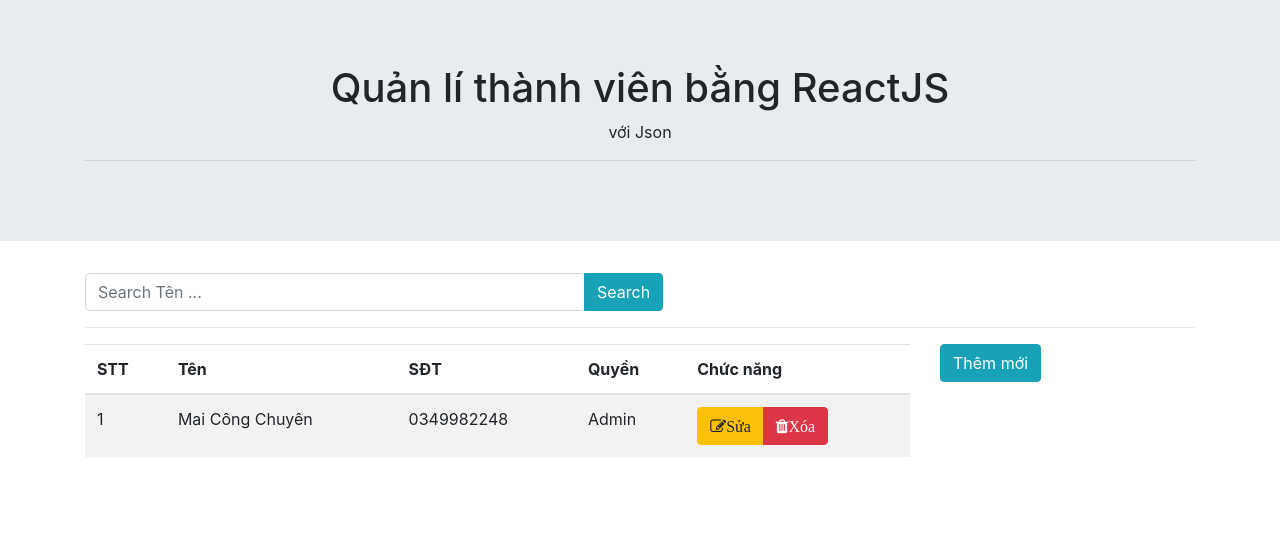
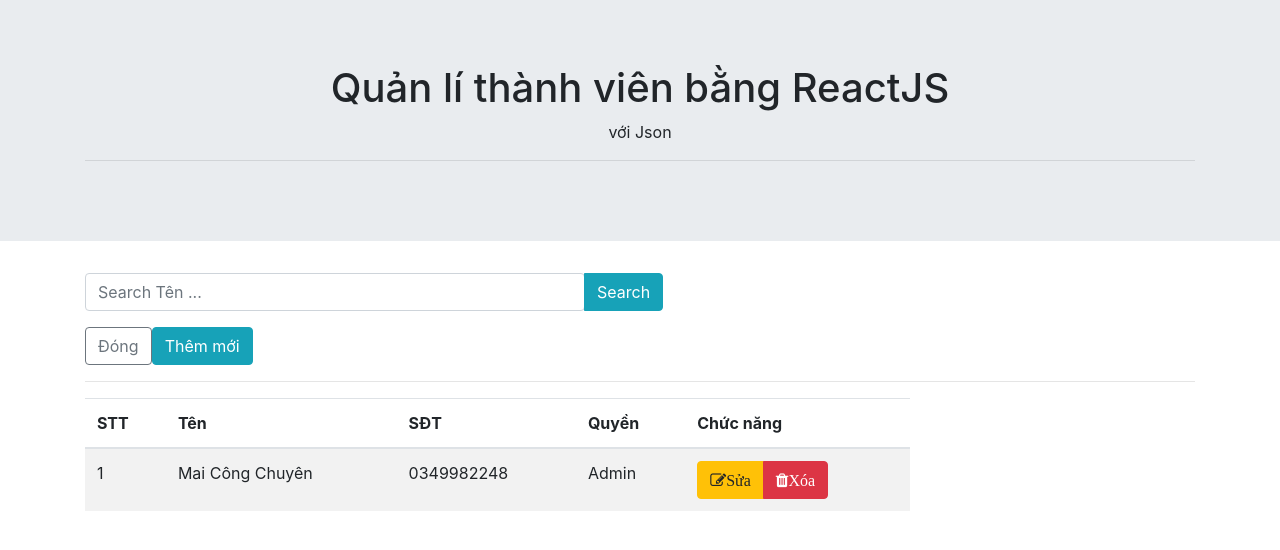
Before and after one commit to chuyenvn92/manageUser, a React (Create React App) app: page / in a window 1280 px wide. Shown: the top 550 px of the page. Built offline with nearby package versions, Linux system fonts and the light colour scheme.

Commit message:
ket noi giua cac component thong qua props tu component cha

```diff
--- a/src/App.js
+++ b/src/App.js
@@ -1,11 +1,25 @@
-import React from 'react';
-import './App.css';
-import Header from "./Components/Header";
-import SearchBar from "./Components/SearchBar";
-import TableData from "./Components/TableData";
+import React, { Component } from 'react';
+import Header from './Components/Header';
+import SearchBar from './Components/SearchBar';
+import TableData from './Components/TableData';
 import AddUser from './Components/AddUser';
 
-function App() {
+class App extends Component {
+  constructor(props, context) {
+    super(props, context);
+    this.state = {
+      // khoi tao state roi truyen qua component con duoi dang props
+      showForm: false
+    }
+  }
+
+  // tạo hàm đổi trạng thái state
+  doiTrangthai = () => {
+    this.setState({
+      showForm: !this.state.showForm
+    });
+  }
+  render() {
     return (
       <div>
         <Header />
@@ -13,16 +27,19 @@
           <div className="container">
             <div className="row">
               <div className="col-12">
-              <SearchBar />
+                {/* truyen tu Component cha sang Component con duoi dang prop, su dung arrow function va truyen duoi dang function */}
+                <SearchBar ketnoi={() => this.doiTrangthai()}/>
                 <hr />
               </div>
               <TableData />
-            <AddUser />
+              {/* state khi truyen duoi dang props thi k can arrow function */}
+              <AddUser showForm={this.state.showForm} />
             </div>
           </div>
         </div>
       </div>
     );
   }
+}
 
 export default App;
--- a/src/Components/AddUser.js
+++ b/src/Components/AddUser.js
@@ -1,32 +1,41 @@
 import React, { Component } from 'react';
 
 class AddUser extends Component {
-    // xử lí logic cho nút thêm mới và đóng, chỉ xuất hiện 1 trong 2 nút
-    // dùng state để lưu trạng thái của 2 nút
-    constructor(props, context) {
-        super(props, context);
-        this.state = {
-            trangthaiChinhsua: false
-        }
-    }
-    // hàm để hiển thị nút, khi đnag chỉnh sửa thì sẽ đóng lại và ngược lại
-    showButton = () => {
-        if (this.state.trangthaiChinhsua === true) {
-            return (
-                // use onClick de goi den ham changeTrangthai, dung arrow function de goi ham
-                // khong thi se bi loi xay ra thay doi state nhieu lan
-                // viet theo kieu arrow function thi click vao moi chay, khong bi loi lap vo so lan
-                <div className="btn btn-outline-secondary" onClick={() => this.changeTrangthai()}>Đóng</div>
-            )
-        } else {
-            return (
-                <div className="btn btn-info" onClick={() => this.changeTrangthai()}>Thêm mới</div>
-            )
-        }
-    }
-    // hien thi form khi click button Dong hoac Them moi
-    showForm = () => {
-        if (this.state.trangthaiChinhsua === true) {
+    // // xử lí logic cho nút thêm mới và đóng, chỉ xuất hiện 1 trong 2 nút
+    // // dùng state để lưu trạng thái của 2 nút
+    // constructor(props, context) {
+    //     super(props, context);
+    //     this.state = {
+    //         trangthaiChinhsua: true
+    //     }
+    // }
+    // // hàm để hiển thị nút, khi đnag chỉnh sửa thì sẽ đóng lại và ngược lại
+    // showButton = () => {
+    //     if (this.state.trangthaiChinhsua === true) {
+    //         return (
+    //             // use onClick de goi den ham changeTrangthai, dung arrow function de goi ham
+    //             // khong thi se bi loi xay ra thay doi state nhieu lan
+    //             // viet theo kieu arrow function thi click vao moi chay, khong bi loi lap vo so lan
+    //             <div className="btn btn-outline-secondary" onClick={() => this.changeTrangthai()}>Đóng</div>
+    //         )
+    //     } else {
+    //         return (
+    //             <div className="btn btn-info" onClick={() => this.changeTrangthai()}>Thêm mới</div>
+    //         )
+    //     }
+    // }
+
+    // // hàm thay đổi trạng thái, khi ấn button thì ẩn hiển form thêm mới
+    // // sử dụng setState để thay đổi trạng thái
+    // changeTrangthai = () => {
+    //     this.setState({
+    //         trangthaiChinhsua: !this.state.trangthaiChinhsua
+    //     });
+    // }
+    // hàm kiểm tra props truyền từ cha sang, có thể truyền state dưới dạng props nên ta check logic
+    // bên form con như bình thường
+    checkStateForm = () => {
+        if (this.props.showForm === true) {
             return (
                 <form>
                     <div className="card text-left mt-2">
@@ -76,24 +85,13 @@
                 </form>
             )
         }
-        else {
-            return
-        }
-    }
-
-    // hàm thay đổi trạng thái, khi ấn button thì ẩn hiển form thêm mới
-    // sử dụng setState để thay đổi trạng thái
-    changeTrangthai = () => {
-        this.setState({
-            trangthaiChinhsua: !this.state.trangthaiChinhsua
-        });
     }
 
     render() {
         return (
             <div className="col-3">
-                {this.showButton()}
-                {this.showForm()}
+                {/* {this.showButton()} */}
+                {this.checkStateForm()}
             </div>
         );
     }
--- a/src/Components/SearchBar.js
+++ b/src/Components/SearchBar.js
@@ -3,13 +3,18 @@
 class SearchBar extends Component {
     render() {
         return (
-            <div className="form-group">
-                <div className="btn-group">
-                    <input type="text" className="form-control" placeholder="Search Tên ..." style={{ width: "500px" }} />
-                    <div className="btn btn-info" >
-                        Search</div>
+            <div>
+                <div className="form-group">
+                    <div className="btn-group">
+                        <input type="text" className="form-control" placeholder="Search Tên ..." style={{ width: "500px" }} />
+                        <div className="btn btn-info" >
+                            Search</div>
+                    </div>
                 </div>
+                <div className="btn btn-outline-secondary" onClick={() => this.props.ketnoi()}>Đóng</div>
+                <div className="btn btn-info" onClick={() => this.props.ketnoi()}>Thêm mới</div>
             </div>
+
         );
     }
 }
```
Lines whose indentation alone changed are shown as unchanged.
